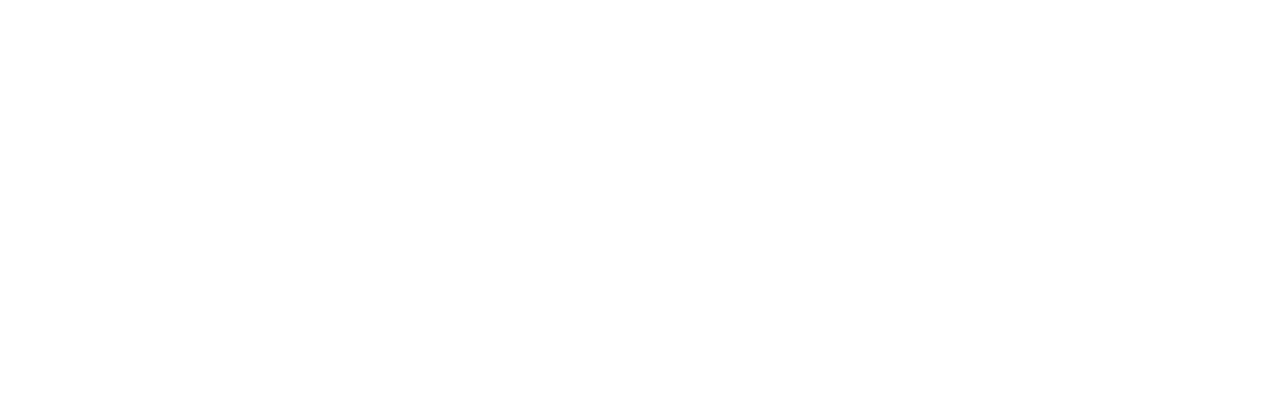
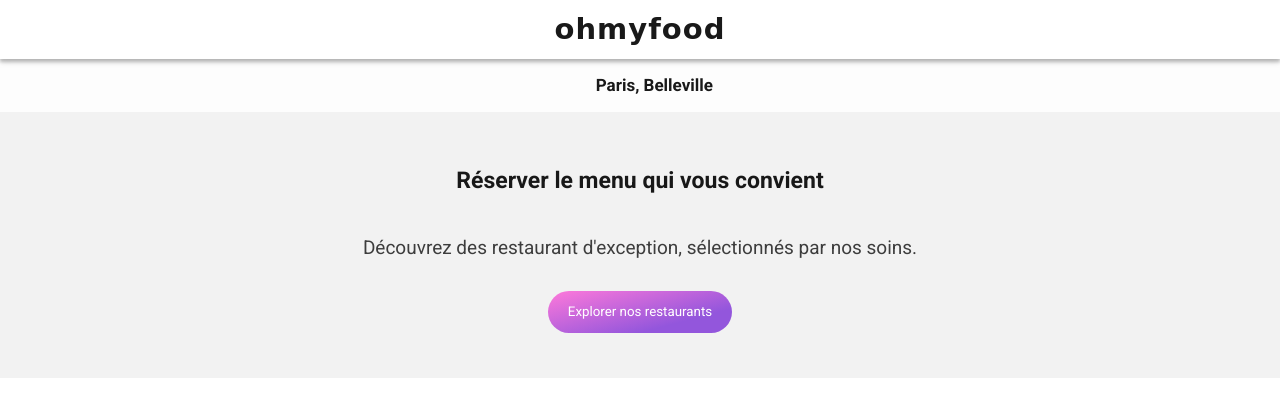
Before and after one commit to aybaof/BarakatAymeric_3_05022022, a plain HTML site: page html/index.html in a window 1280 px wide. Drawn offline with Linux system fonts and the light colour scheme; a web font is replaced by a local one.

Commit message:
header and display index

```diff
--- a/css/style.scss
+++ b/css/style.scss
@@ -1,16 +1,98 @@
-$primary : #9356DC;
-$secondary : #FF79DA;
-$tertiary : #99E2D0;
+$primary: #9356dc;
+$secondary: #ff79da;
+$tertiary: #99e2d0;
 
-@import url('https://fonts.googleapis.com/css2?family=Roboto:wght@300;400;500;700&family=Shrikhand&display=swap');
+@mixin column($justify, $align) {
+  display: flex;
+  flex-flow: column;
+  justify-content: $justify;
+  align-items: $align;
+}
+
+@mixin row($justify, $align) {
+  display: flex;
+  flex-flow: row wrap;
+  justify-content: $justify;
+  align-items: $align;
+}
+
+@import url("https://fonts.googleapis.com/css2?family=Roboto:wght@300;400;500;700&family=Shrikhand&display=swap");
+@import url("https://fonts.googleapis.com/icon?family=Material+Icons");
 
 * {
-    margin: 0;
-    padding: 0;
-    box-sizing: border-box;
-    font-family: 'Roboto', sans-serif;
+  margin: 0;
+  padding: 0;
+  box-sizing: border-box;
+  font-family: "Roboto", sans-serif;
+  color: rgba(0, 0, 0, 0.9);
 }
 
-h1,h2,h3,h4,h5,h6 {
-    font-family: 'Shrikhand', cursive;
+a {
+  text-decoration: none;
 }
+
+h1 {
+  font-family: "Shrikhand", cursive;
+  color: rgba(0, 0, 0, 0.9);
+  font-size: calc(26px + (4) * (100vw - 300px) / (1600 - 300));
+  letter-spacing: 1px;
+  line-height: 30px;
+}
+
+p {
+    &.faded {
+        font-size: calc(16px + (4) * (100vw - 300px) / (1600 - 300));
+        color: rgba(0, 0, 0, 0.75)
+    }
+}
+
+header {
+  @include row(center, center);
+  padding: 0.9em;
+  box-shadow: 0 3px 6px rgba(0, 0, 0, 0.19), 0 3px 3px rgba(0, 0, 0, 0.23);
+}
+
+.location {
+  @include row(center, center);
+  padding: 0.9em;
+  background-color: rgba(242, 242, 242, 0.2);
+
+  p {
+    @include row(center, center);
+    font-size: calc(14px + (4) * (100vw - 300px) / (1600 - 300));
+    font-weight: 600;
+
+    span.material-icons {
+      margin: 0px 5px;
+    }
+  }
+}
+
+.display {
+    @include column(center,center);
+    text-align: center;
+    padding: 2em 2em;
+    background-color: rgb(242, 242, 242);
+    h2 {
+        font-size: calc(20px + (4) * (100vw - 300px)/(1600 - 300));
+        font-weight: 700;
+        margin: 1em 0;
+    }
+
+    p.faded {
+        margin: 1em 0;
+    }
+
+
+    &-action {
+        margin: 1em 0;
+        padding: 1em 1.5em;
+        border-radius: 2em;
+        border:none;
+        background: rgb(147,86,220);
+        background: linear-gradient(345deg, $primary 27%, $secondary 100%);
+        color: white;
+        cursor: pointer;
+
+    }
+}
--- a/html/index.html
+++ b/html/index.html
@@ -1,13 +1,32 @@
 <!DOCTYPE html>
 <html lang="en">
+
 <head>
     <meta charset="UTF-8">
     <meta http-equiv="X-UA-Compatible" content="IE=edge">
     <meta name="viewport" content="width=device-width, initial-scale=1.0">
     <title>ohmyfood</title>
     <meta name="description" content="Cliquer, Réserver, Manger. Site de réservation de repas de luxe en ligne.">
+    <link rel="stylesheet" href="/css/style.css">
 </head>
+
 <body>
+    <header>
+        <a href="index.html">
+            <h1>ohmyfood</h1>
+        </a>
+    </header>
+    <main>
+        <section class="location">
+            <p><span class="material-icons">&#xe55f;</span>Paris, Belleville</p>
+        </section>
 
+        <section class="display">
+            <h2>Réserver le menu qui vous convient</h2>
+            <p class="faded">Découvrez des restaurant  d'exception, sélectionnés par nos soins.</p>
+            <a href="#"><button type="button" class="display-action">Explorer nos restaurants</button></a>
+        </section>
+    </main>
 </body>
+
 </html>
```
Also changed, not shown: css/style.css, 1 other file.
